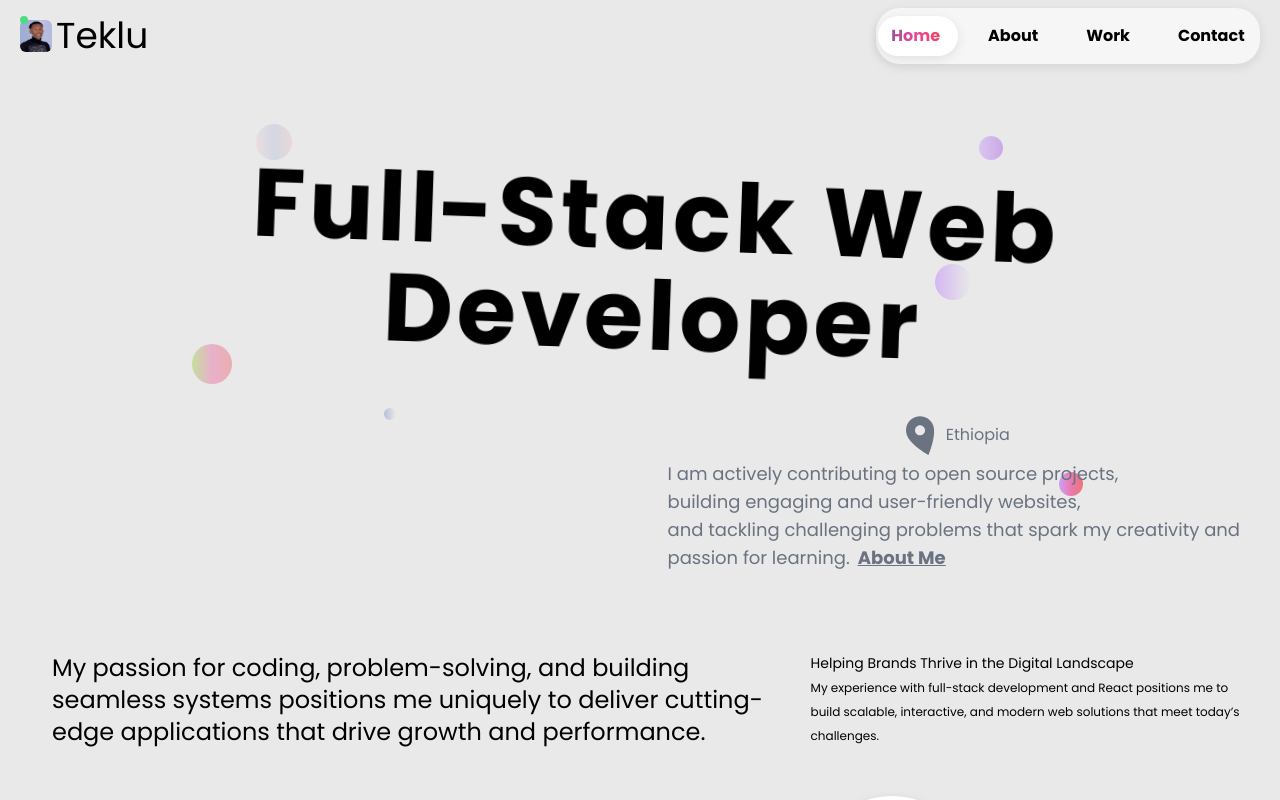
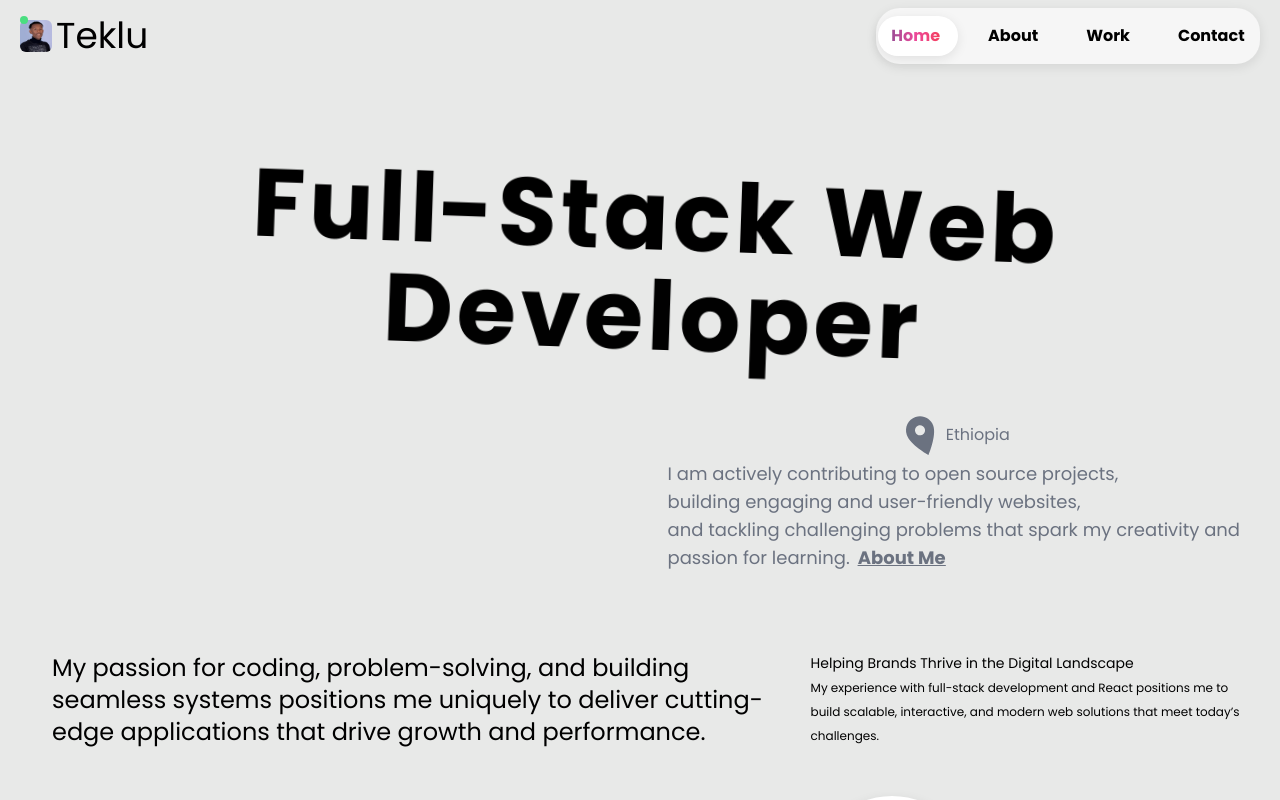
Before and after one commit to tekluabayneh/my-portfolio, a React (Vite) app: page / in a window 1280 px wide. Shown: the top 800 px of the page. Built offline with nearby package versions, Linux system fonts and the light colour scheme.

Commit message:
Modified src/pages/Home/Home.jsx

```diff
--- a/src/pages/Home/Home.jsx
+++ b/src/pages/Home/Home.jsx
@@ -8,10 +8,10 @@ import HeaderTitle from "./headerTitle";
 const Home = () => {
   return (
     <main>
-      <section className="w-full h-5/6 relative ">
+      <section className="w-full h-5/6 relative overflow-hidden">
         <HeaderTitle />
         <div className="hidden md:block">
-          <AnimationBall />
+          {/* <AnimationBall /> */}
         </div>
         <div className="text-gray-500 float-right flex  items-center pt-27 px-10 flex-col z-10">
           <span className="pt-12">
```
